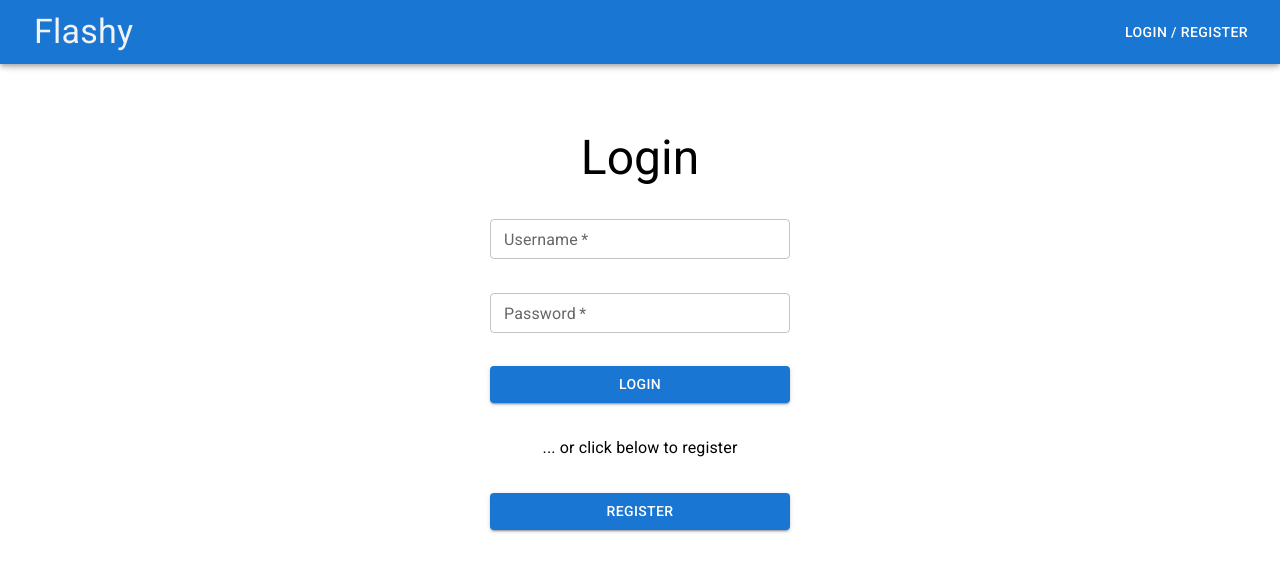
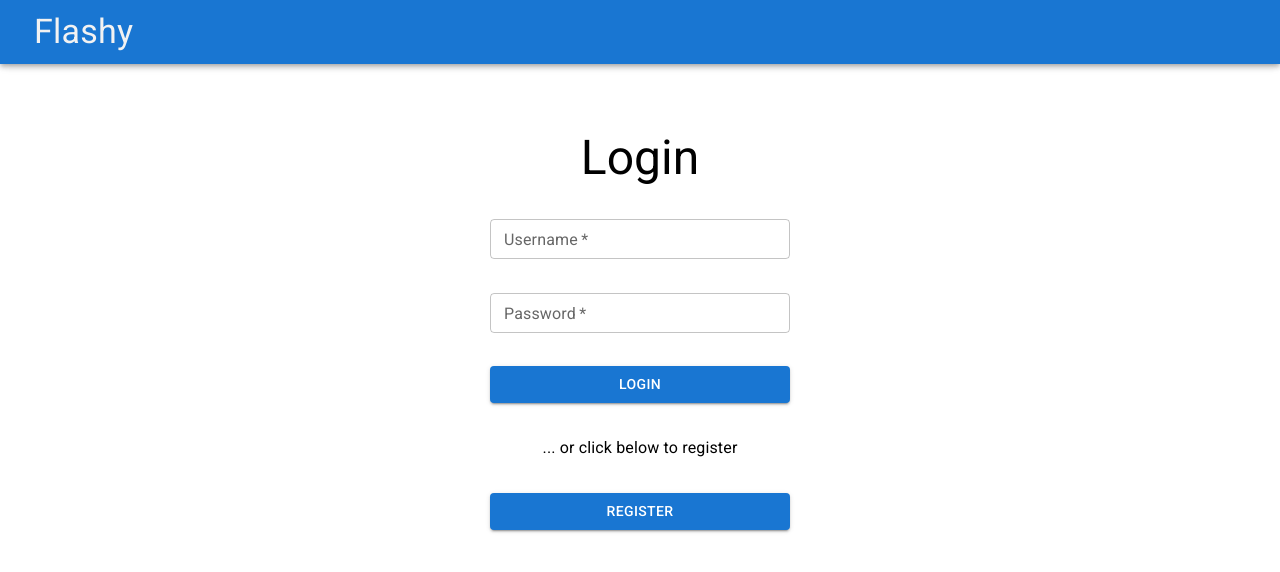
Before and after one commit to rhvdbergh/flashy, a React (Create React App) app: page /editclass/1#/home in a window 1280 px wide. Shown: the top 572 px of the page. Built offline with nearby package versions, Linux system fonts and the light colour scheme; no server answers.

Commit message:
nav bar does not show login / register text on login page

```diff
--- a/src/components/Nav/Nav.jsx
+++ b/src/components/Nav/Nav.jsx
@@ -77,19 +77,6 @@ function Nav() {
             </Typography>
           </Box>
           <Box>
-            {/* If no user is logged in, show these links */}
-            {user.id === undefined && (
-              // If there's no user, show login/registration links
-              <Button
-                key="login"
-                color="inherit"
-                className="navLink"
-                onClick={() => history.push('/login')}
-              >
-                Login / Register
-              </Button>
-            )}
-
             {/* If a user is logged in, show these links */}
             {user.id && matches && (
               <Button
```
